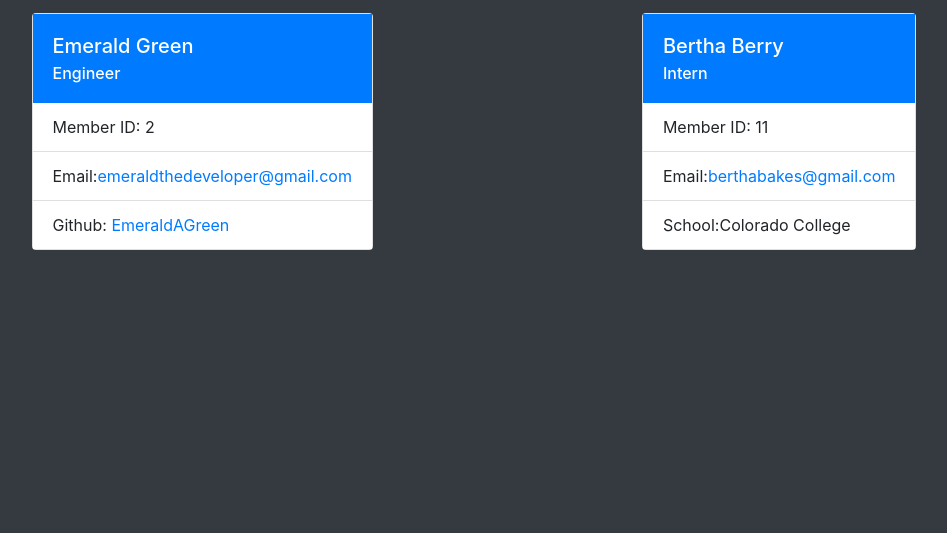
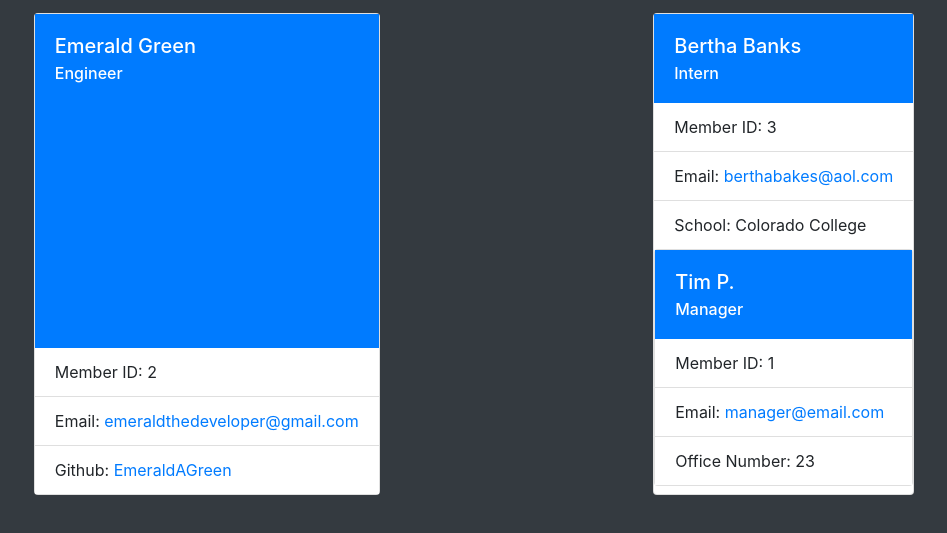
Before and after one commit to EmeraldAGreen/dev-team-profile-generator, a website: page dist/output.html in a window 1280 px wide. Shown: the part 99-632 px from the top of the page, without its empty margins (166-1113 px from the left). Drawn offline with nearby package versions, Linux system fonts and the light colour scheme.

Commit message:
final push to make sure everythings up to date

```diff
--- a/dist/output.html
+++ b/dist/output.html
@@ -19,7 +19,7 @@
         <h1 class="text-white text-center">Welcome to the Team!</h1>
 
             <div class="d-flex justify-content-around pt-2"><div class="card mb-2" style="max-width: 25rem">
-                <div class="card-body text-white bg-primary ">
+                <div class="card-body text-white bg-primary">
                 <h5 class="card-title">Emerald Green</h5>
                 <h6 class="card-subtitle">Engineer</h6>
                 </div>
@@ -27,20 +27,33 @@
                 <div>
                 <ul class="list-group list-group-flush">
                 <li class="list-group-item">Member ID: 2</li>
-                <li class="list-group-item">Email:<a href="mailto:emeraldthedeveloper@gmail.com">emeraldthedeveloper@gmail.com</a></li>
+                <li class="list-group-item">Email: <a href="mailto:emeraldthedeveloper@gmail.com">emeraldthedeveloper@gmail.com</a></li>
                 <li class="list-group-item">Github: <a target="_blank" href="https://github.com/EmeraldAGreen">EmeraldAGreen</a></li>
                 </ul>
                 </div>
             </div><div class="card mb-2" style="max-width: 25rem">
                 <div class="card-body text-white bg-primary ">
-                <h5 class="card-title">Bertha Berry</h5>
+                <h5 class="card-title">Bertha Banks</h5>
                 <h6 class="card-subtitle">Intern</h6>
                 </div>
 
                 <div>
                 <ul class="list-group list-group-flush">
-                <li class="list-group-item">Member ID: 11</li>
-                <li class="list-group-item">Email:<a href="mailto:berthabakes@gmail.com">berthabakes@gmail.com</a></li>
-                <li class="list-group-item">School:Colorado College</li>
+                <li class="list-group-item">Member ID: 3</li>
+                <li class="list-group-item">Email: <a href="mailto:berthabakes@aol.com">berthabakes@aol.com</a></li>
+                <li class="list-group-item">School: Colorado College</li>
                 </ul>
+            </div><div class="card mb-2 " style="max-width: 25rem">
+                <div class="card-body text-white bg-primary ">
+                <h5 class="card-title">Tim P.</h5>
+                <h6 class="card-subtitle">Manager</h6>
+                </div>
+
+                <div>
+                <ul class="list-group list-group-flush">
+                <li class="list-group-item">Member ID: 1</li>
+                <li class="list-group-item">Email: <a href="mailto:manager@email.com">manager@email.com</a></li>
+                <li class="list-group-item">Office Number: 23</li>
+                </ul>
+                </div>
             </div>
```
